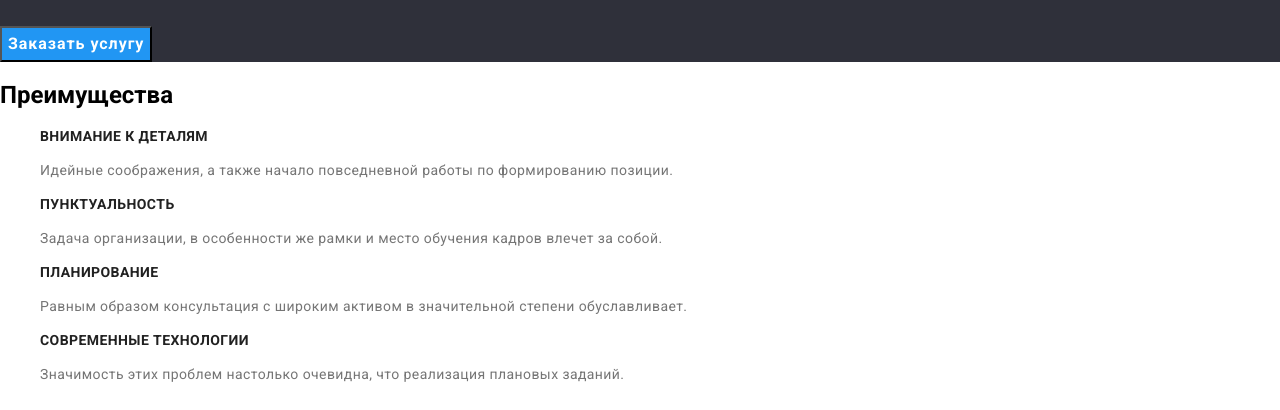
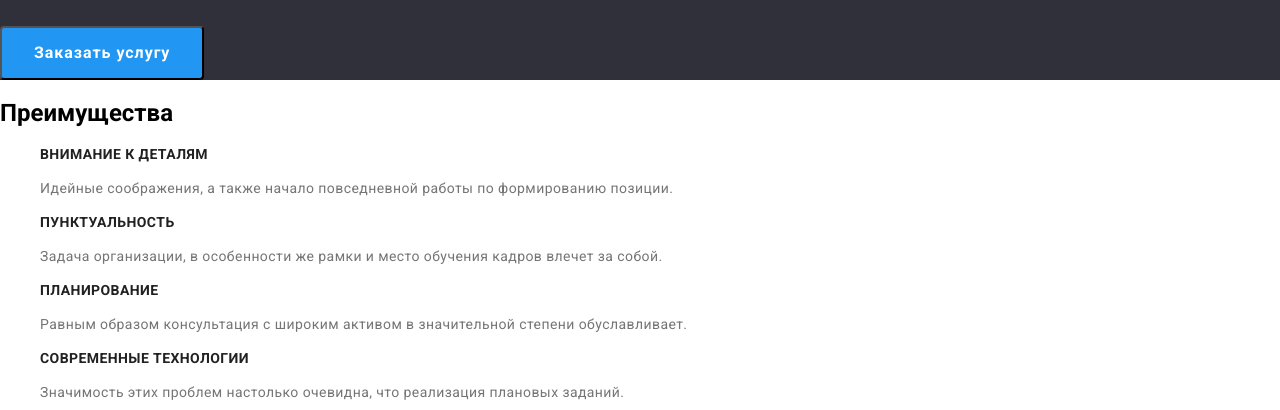
Before and after one commit to Oleg-Deda/goit-markup-hw-03, a plain HTML site: page index.html in a window 1280 px wide. Shown: the part 262-672 px from the top of the page. Drawn offline with nearby package versions, Linux system fonts and the light colour scheme.

Commit message:
Update styles.css

```diff
--- a/css/styles.css
+++ b/css/styles.css
@@ -100,6 +100,10 @@ body {
 }
 
 .button {
+  display: inline-block;
+  border-radius: 4px;
+  padding: 10px 32px;
+  min-width: 200px;
   color: var(--primary-white-color);
   background-color: var(--accent-color);
   font-weight: 700;
```
